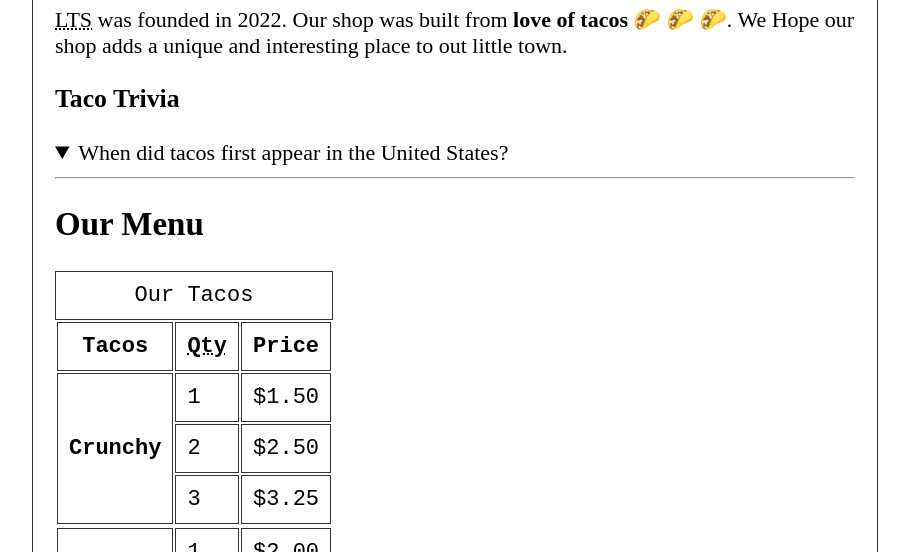
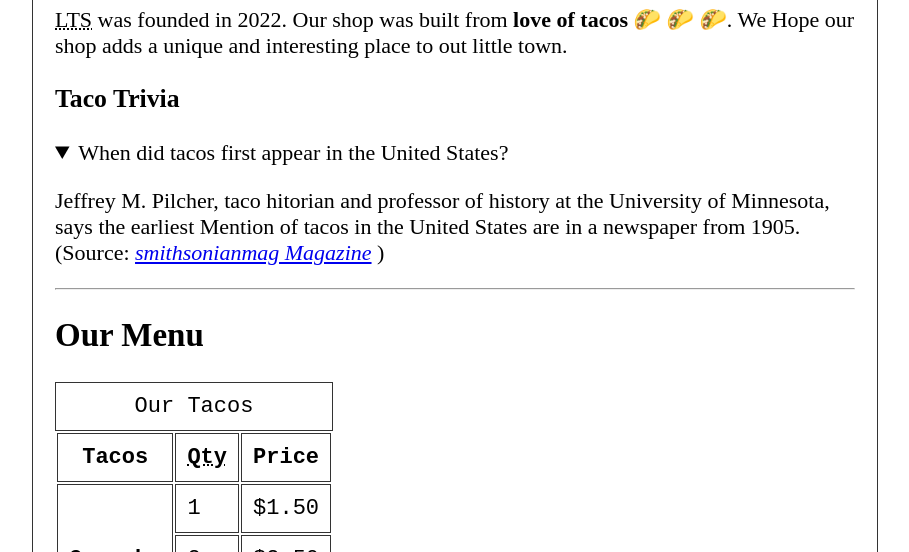
Before and after one commit to WilliamNmeneses/tacoshop, a plain HTML site: page index.html in a window 1280 px wide. Both pictures are taken after a click on the heading "When did tacos first appear in the United States?". Shown: the part 648-1200 px from the top of the page, without its empty margins (185-1094 px from the left). Drawn offline with Linux system fonts and the light colour scheme.

Commit message:
c3 - adições
the description of the question mark was update

```diff
--- a/index.html
+++ b/index.html
@@ -37,7 +37,7 @@
             <!--Start About tacos-->
             <section>
                 <h2 id="about">About <abbr title="Little Tacos Shop">LTS</abbr></h2>
-                <P><abbr title="Little Tacos Shop">LTS</abbr> was founded in 2022. Our shop was built from <strong>love
+                <P><abbr title="Little Tacos Shop">LTS</abbr> was founded in <time datetime="2022">2022</time>. Our shop was built from <strong>love
                         of tacos</strong> &#x1F32E; &#x1F32E; &#x1F32E;. We Hope our shop adds a unique and interesting
                     place to out little town.</abbr></P>
 
@@ -48,6 +48,11 @@
                     <details>
 
                         <summary>When did tacos first appear in the United States?</summary>
+                        <p>
+                            Jeffrey M. Pilcher, taco hitorian and professor of history at the University of Minnesota, says the earliest
+                            Mention of tacos in the United States are in a newspaper from <time datetime="1905">1905</time>.
+                            (Source: <cite><a href="http://www.smithsonianmag.com/arts-culture/where-did-tacos-come-from-81228162" target="_blank">smithsonianmag Magazine</a> </cite>)
+                        </p>
 
                     </details>
                 </aside>
```
